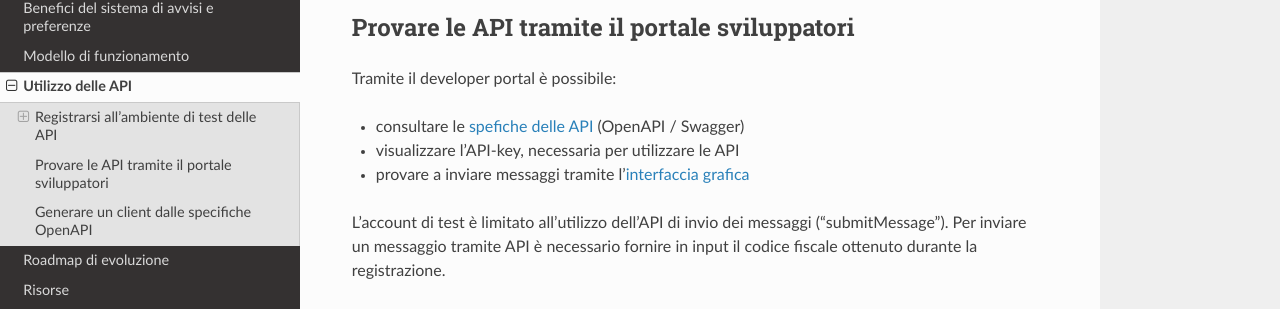
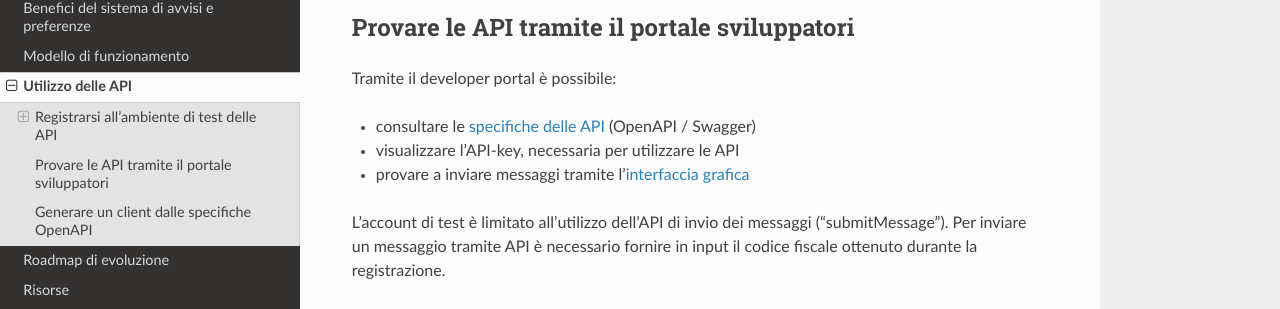
Before and after one commit to pagopa-archive/io, a Sphinx documentation site: the page built from docs/api.rst, in a window 1280 px wide and 900 px high, scrolled down 1415 px. Shown: the part 141-450 px from the top of the window. Built offline with Sphinx 7.4.7 and the Read the Docs theme 2.0.0, drawn with Linux system fonts in a browser that asks for light colours.

Commit message:
Update docs/api.rst

```diff
--- a/docs/api.rst
+++ b/docs/api.rst
@@ -65,7 +65,7 @@ Provare le API tramite il portale sviluppatori
 
 Tramite il developer portal è possibile:
 
--  consultare le `spefiche delle API <https://developer.io.italia.it/openapi.html>`__ (OpenAPI / Swagger)
+-  consultare le `specifiche delle API <https://developer.io.italia.it/openapi.html>`__ (OpenAPI / Swagger)
 -  visualizzare l’API-key, necessaria per utilizzare le API
 -  provare a inviare messaggi tramite l’\ `interfaccia
    grafica <https://developer.io.italia.it>`__
```
